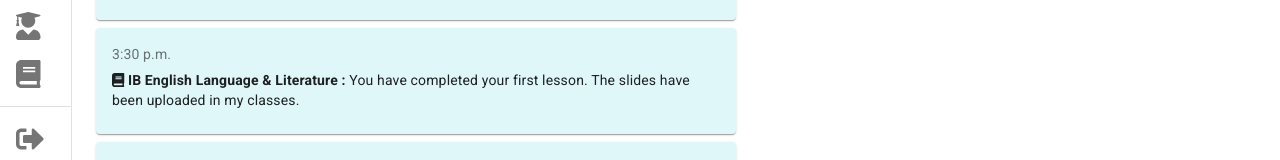
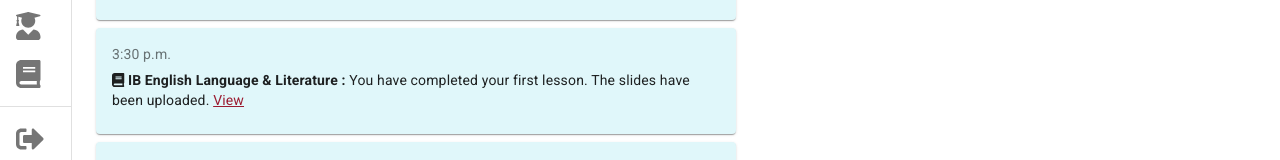
Before and after one commit to Pi-31415/ZMS_Portal, a React (Create React App) app: page /portal/dashboard/notif in a window 1280 px wide. Shown: the part 239-399 px from the top of the page. Built offline with nearby package versions, Linux system fonts and the light colour scheme.

Commit message:
Mechanical Turk completed

```diff
--- a/src/components/notification_card.js
+++ b/src/components/notification_card.js
@@ -39,7 +39,8 @@ export default function NotifCard(props) {
           {props.time}
         </Typography>
         <Typography variant="body2" component="p">
-        <FontAwesomeIcon icon={faBook}/><b> {props.subject} :</b> {props.message}
+        <FontAwesomeIcon icon={faBook}/><b> {props.subject} :</b> {props.message} {' '}
+        <a href={props.link} target="_blank" style={{color:'#9b1c31'}}>{props.link ? 'View':''}</a>
         </Typography>
       </CardContent>
       {/*
--- a/src/pages/notifications.js
+++ b/src/pages/notifications.js
@@ -95,8 +95,9 @@ export default function Dashboard() {
         <div className={classes.appBarSpacer} />
         <Container maxWidth="lg" className={classes.container}>
           <h1>Notifications</h1>
+
           <NotifCard subject=" IB English Language & Literature" time="3:30 p.m." message="Your next lesson will be on 30th July 2020 at 3:30pm."></NotifCard>
-          <NotifCard subject=" IB English Language & Literature" time="3:30 p.m." message="You have completed your first lesson. The slides have been uploaded in my classes."></NotifCard>
+          <NotifCard subject=" IB English Language & Literature" time="3:30 p.m." message="You have completed your first lesson. The slides have been uploaded." link="https://drive.google.com/file/d/1qiCcueooSagVcNNCE8UZVbC-Vr-KZoO3/view?usp=sharing"></NotifCard>
           <NotifCard subject="IB English Language & Literature" time="10:30 a.m." message="Welcome to the class."></NotifCard>
 
         </Container>
```
